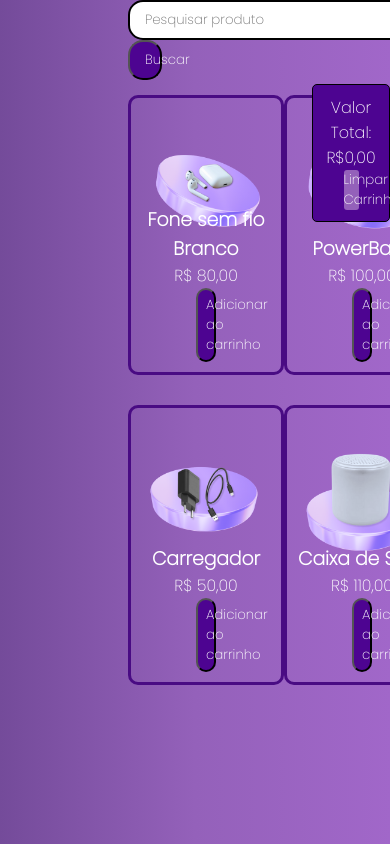
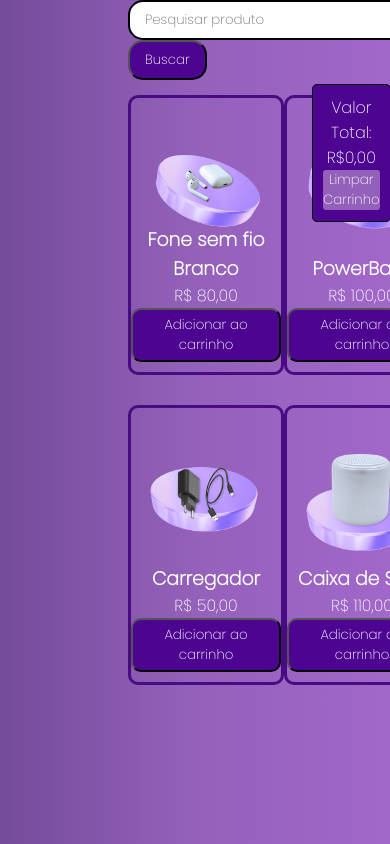
Before and after one commit to isaqkee/trabalho-semestral, a plain HTML site: page loja.html in a window 390 px wide. Shown: the top 844 px of the page. Drawn offline with Linux system fonts and the light colour scheme.

Commit message:
Update loja.css

```diff
--- a/loja.css
+++ b/loja.css
@@ -173,7 +173,6 @@ ul {
 }
 
 @media screen and (max-width: 400px) {
-    button{
-        width: 15px;
-    }
+
+
 }
```
